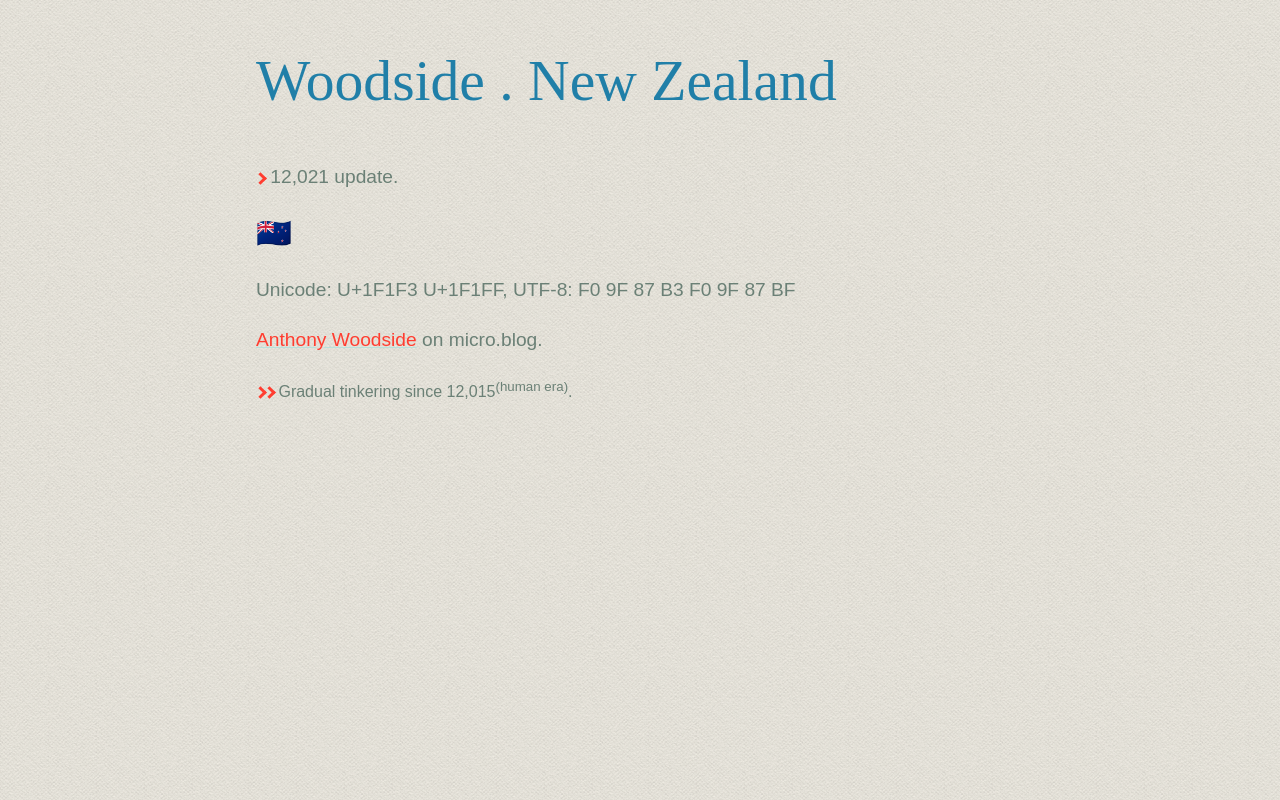
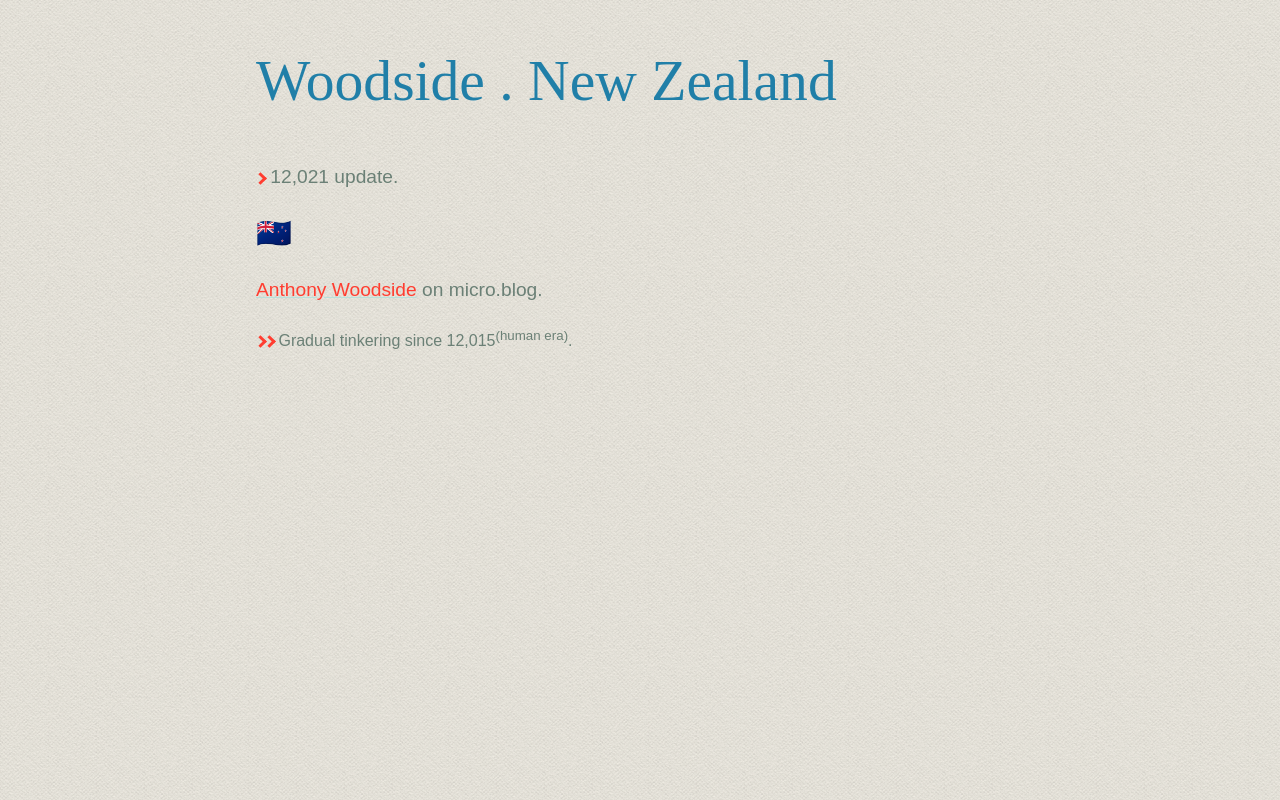
Before and after one commit to anthony-woodside/anthony-woodside.github.io, a plain HTML site: page index.html in a window 1280 px wide. Drawn offline with Linux system fonts and the light colour scheme.

Commit message:
Update index.html

```diff
--- a/index.html
+++ b/index.html
@@ -64,7 +64,7 @@
 		<h1>Woodside . New Zealand</h1>
 		<aside><i class="arrow right"></i> 12,021 update.</aside>
 		<h2>🇳🇿</h2>
-Unicode: U+1F1F3 U+1F1FF, UTF-8: F0 9F 87 B3 F0 9F 87 BF
+
 		<link href="https://micro.blog/arw" rel="me" />
 	</header>
 	<p><a href="http://anthony.woodside.nz/">Anthony Woodside</a> on micro.blog.</p>
```
